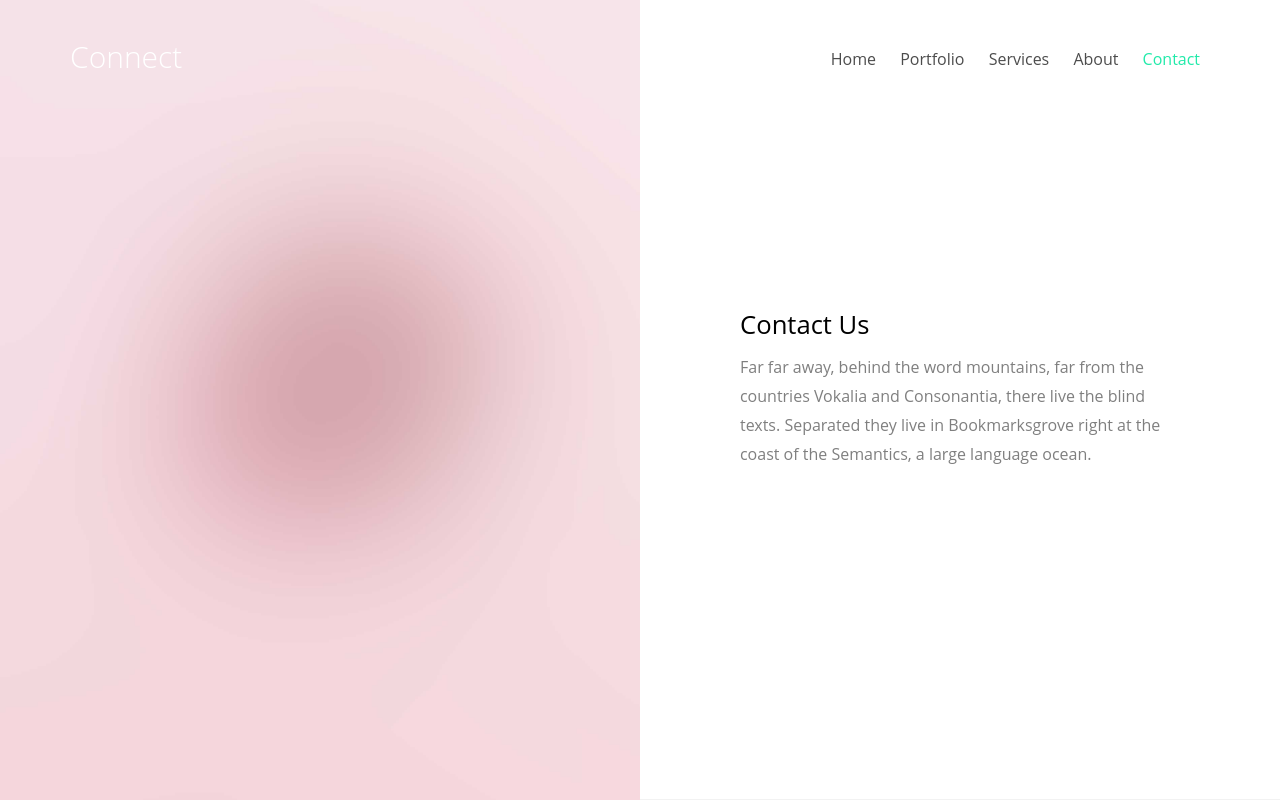
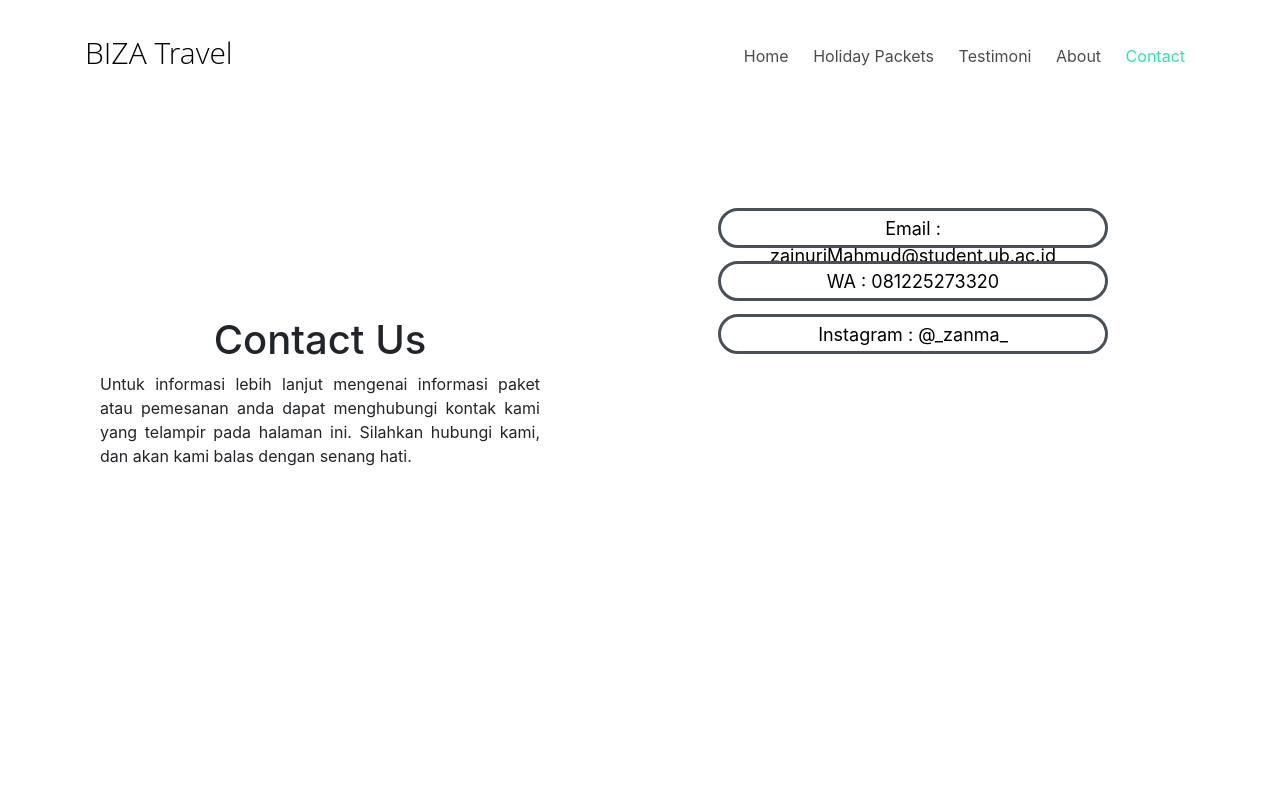
Before and after one commit to BaariqAzhar/ddap-project, a website: page contact.html in a window 1280 px wide. Shown: the top 800 px of the page. Drawn offline with nearby package versions, Linux system fonts and the light colour scheme; files whose address does not match are found by name.

Commit message:
edit contact.html

```diff
--- a/contact.html
+++ b/contact.html
@@ -12,6 +12,7 @@
     <link rel="stylesheet" href="css/styles-merged.css">
     <link rel="stylesheet" href="css/style.min.css">
     <link rel="stylesheet" href="css/custom.css">
+    <link rel="stylesheet" href="https://stackpath.bootstrapcdn.com/bootstrap/4.1.3/css/bootstrap.min.css" integrity="sha384-MCw98/SFnGE8fJT3GXwEOngsV7Zt27NXFoaoApmYm81iuXoPkFOJwJ8ERdknLPMO" crossorigin="anonymous">
 
     <!--[if lt IE 9]>
       <script src="js/vendor/html5shiv.min.js"></script>
@@ -26,7 +27,7 @@
 
   <header role="banner" class="probootstrap-header">
     <div class="container">
-        <a href="index.html" class="probootstrap-logo">Connect</a>
+        <a href="index.html" class="probootstrap-logo" style="color: black">BIZA Travel</a>
 
         <a href="#" class="probootstrap-burger-menu visible-xs" ><i>Menu</i></a>
         <div class="mobile-menu-overlay"></div>
@@ -34,16 +35,16 @@
         <nav role="navigation" class="probootstrap-nav hidden-xs">
           <ul class="probootstrap-main-nav">
             <li><a href="index.html">Home</a></li>
-            <li><a href="portfolio.html">Portfolio</a></li>
-            <li><a href="services.html">Services</a></li>
+            <li><a href="portfolio.html">Holiday Packets</a></li>
+            <li><a href="services.html">Testimoni</a></li>
             <li><a href="about.html">About</a></li>
             <li class="active"><a href="contact.html">Contact</a></li>
           </ul>
           <div class="extra-text visible-xs">
             <a href="#" class="probootstrap-burger-menu"><i>Menu</i></a>
             <h5>Address</h5>
-            <p>198 West 21th Street, Suite 721 New York NY 10016</p>
-            <h5>Connect</h5>
+            <p>Kadaka Street No 25, Malang, East Java</p>
+            <h5>BIZa Travel</h5>
             <ul class="social-buttons">
               <li><a href="#"><i class="icon-twitter"></i></a></li>
               <li><a href="#"><i class="icon-facebook2"></i></a></li>
@@ -58,18 +59,59 @@
   <div class="probootstrap-main">
 
    <section class="probootstrap-section-half probootstrap-no-hover">
-      <div class="probootstrap-image" style="background-image: url(img/image_4.jpg)"></div>
+<!--       <div class="probootstrap-image" style="background-image: url(img/image_4.jpg)"></div>
+ -->
       <div class="probootstrap-text">
         <div class="probootstrap-inner probootstrap-animate">
-          <h1 class="heading">Contact Us</h1>
-          <p>Far far away, behind the word mountains, far from the countries Vokalia and Consonantia, there live the blind texts. Separated they live in Bookmarksgrove right at the coast of the Semantics, a large language ocean.</p>
+          <h1 class="heading" style="text-align: center">Contact Us</h1>
+          <p style="text-align: justify;">Untuk informasi lebih lanjut mengenai informasi paket atau pemesanan anda dapat menghubungi kontak kami yang telampir pada halaman ini. Silahkan hubungi kami, dan akan kami balas dengan senang hati.</p>
         </div>
+      </div>
+
+      <div class="probootstrap-section">
+
+        <div class="pt-5 " style="text-align: center">
+          <div class="pt-1 list-group-item list-group-item-action"  style="border: solid; border-radius: 40px; width: 390px; height: 40px; margin-left: 20%; margin-bottom: 5px;">
+            <a href="mailto:zainuriMahmud@student.ub.ac.id" target="_blank" title="kirim Email ke Saya" style="color: black; text-decoration: none;font-size: 18px; border-radius: 40px">Email : zainuriMahmud@student.ub.ac.id
+            </a>
+         </div>
+        </div>
+
+        <div class="pt-2" style="text-align: center">
+          <div class="pt-1 list-group-item list-group-item-action" style="border: solid; border-radius: 40px; width: 390px; height: 40px; margin-left: 20%; margin-bottom: 5px;">
+            <a href="https://api.whatsapp.com/send?phone=6281225273320" target="_blank" title="kirim pesan WA ke Kami" style="color: black; text-decoration: none; font-size: 18px; border-radius: 40px">WA : 081225273320
+            </a>
+         </div>
+        </div>
+
+        <div class="pt-2" style="text-align: center">
+          <div class="pt-1 list-group-item list-group-item-action" style="border: solid; border-radius: 40px; width: 390px; height: 40px; margin-left: 20%; margin-bottom: 5px;">
+            <a href="https://www.instagram.com/_zanma_" target="_blank" title="Kepo in Kami di Instagram" style="color: black; text-decoration: none; font-size: 18px; border-radius: 40px">Instagram : @_zanma_
+            </a>
+         </div>
+        </div>
+
+
+
+       <!-- <div class="pt-5">
+          <a class="p-3 pb-7 border border-dark " href="https://api.whatsapp.com/send?phone=6281225273320" target="_blank" title="kirim Email ke Saya" style="color: black; text-decoration: none; font-size: 20px; border-radius: 40px">&nbsp&nbsp&nbsp&nbsp&nbsp&nbsp&nbsp&nbsp WA : 081225273320 &nbsp&nbsp&nbsp&nbsp&nbsp&nbsp&nbsp&nbsp
+          </a>
+       </div>
+       <div class="pt-5">
+          <a class="p-3 pb-7 border border-dark " href="https://www.instagram.com/_zanma_" target="_blank" title="kirim Email ke Saya" style="color: black; text-decoration: none; font-size: 20px; border-radius: 40px">Instagram : @_zanma_
+            </a>
+       </div> -->
+
+
+
+
+
       </div>
     </section>
     <!-- END section -->
 
 
-    <section class="probootstrap-section probootstrap-animate">
+<!--     <section class="probootstrap-section probootstrap-animate">
       <div class="container">
         <div class="row">
 
@@ -104,8 +146,12 @@
           </div>
 
         </div>
+
+
+
+
       </div>
-    </section>
+    </section> -->
   <!-- END section -->
 
 
@@ -114,7 +160,9 @@
     <div class="container">
       <div class="row">
         <div class="col-md-12">
-          <p>&copy; 2017 <a href="https://probootstrap.com/">uiCookies:Connect</a>. All Rights Reserved. <br> Designed &amp; Developed by <a href="https://probootstrap.com">uiCookies</a> Demo Images <a href="https://unsplash.com/">Unsplash</a></p>
+          <p>&copy; 2018. All Rights Reserved. <br>
+            Designed &amp; Developed by <a href="about.html">BIZA Travel</a>
+          </p>
         </div>
       </div>
     </div>
```
Lines whose indentation alone changed are shown as unchanged.
